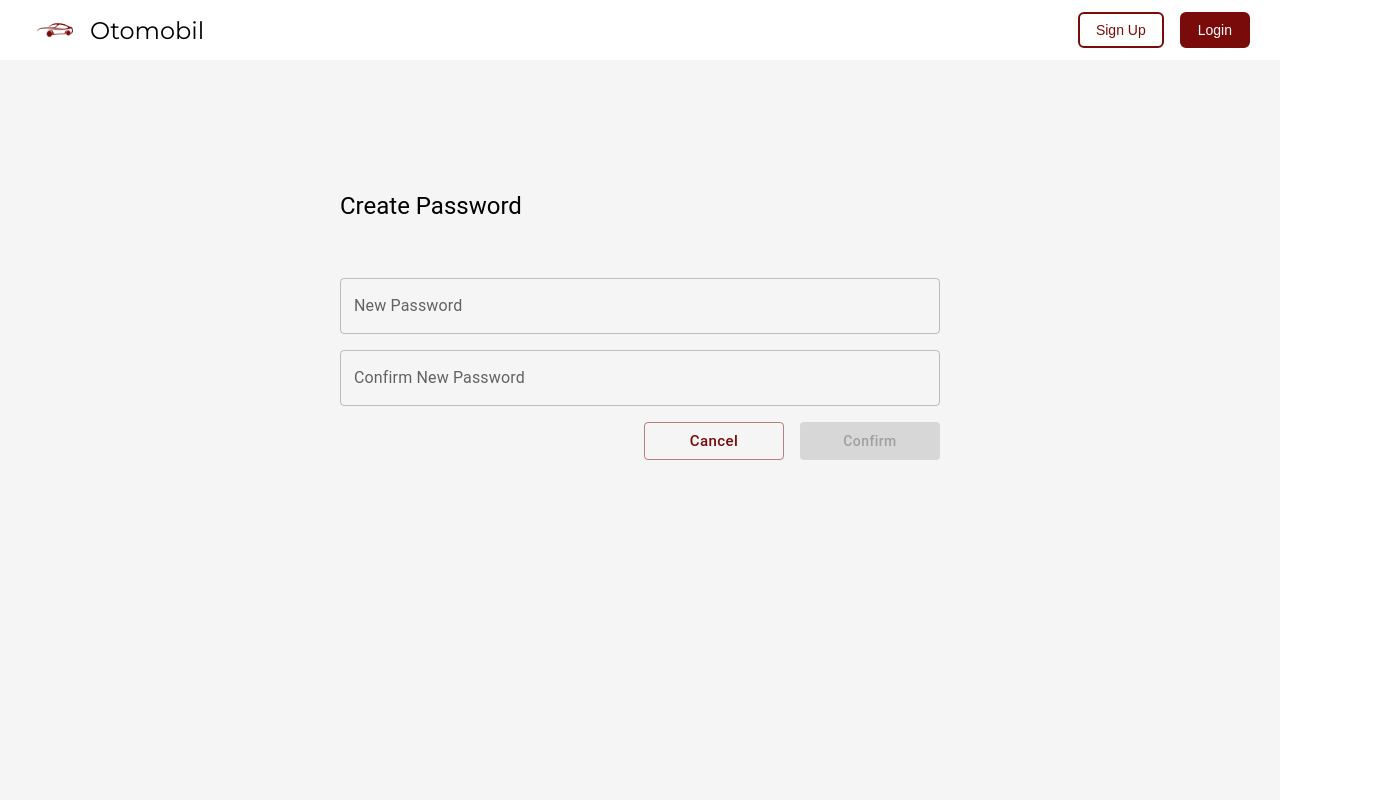
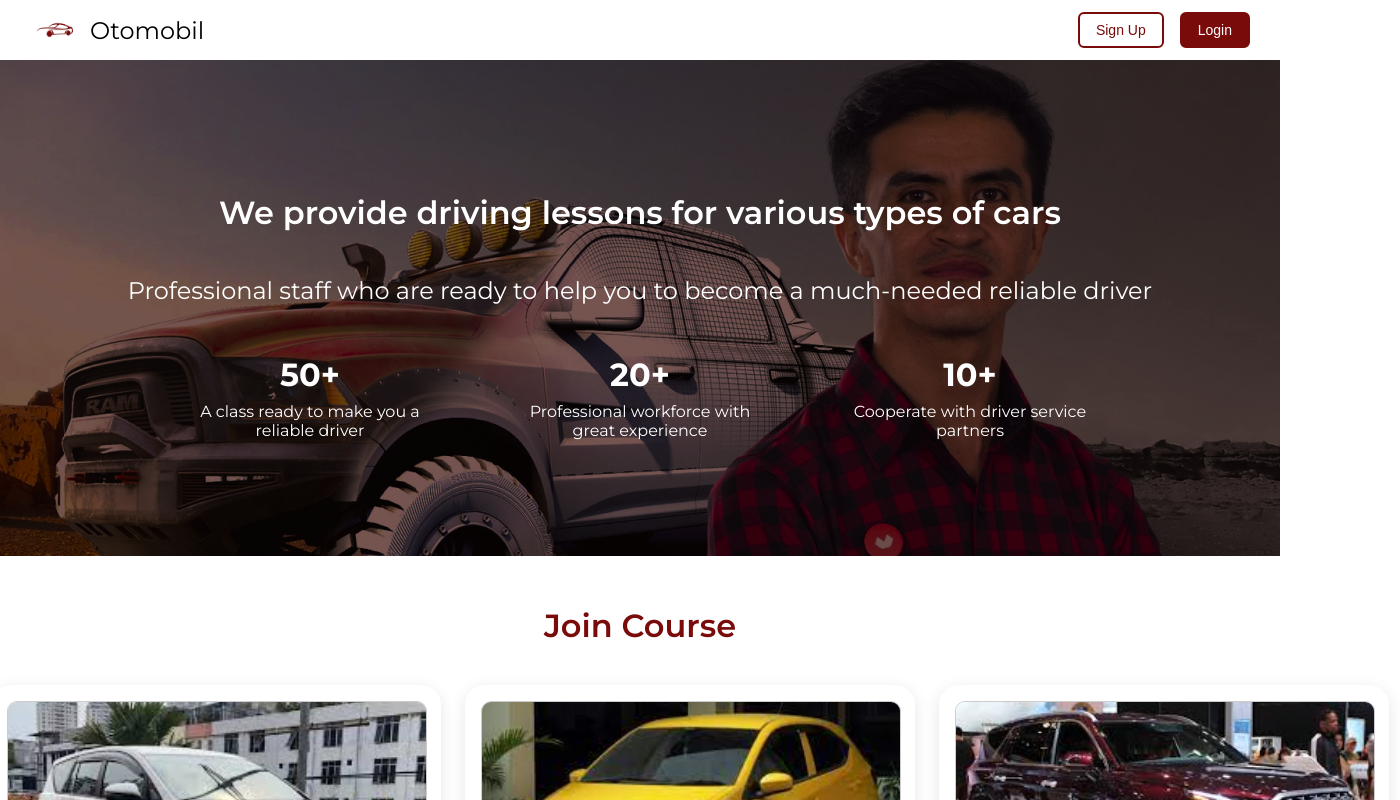
Before and after one commit to kevin33579/tse-team-2-fe, a React (Vite) app: page / in a window 1280 px wide. Shown: the top 800 px of the page, 1400 px wide, since content can reach past the window. Built offline with nearby package versions, Linux system fonts and the light colour scheme.

Commit message:
Update App.jsx

```diff
--- a/src/App.jsx
+++ b/src/App.jsx
@@ -1,12 +1,11 @@
 import Footer from "./components/Footer"
 import Navbar from "./components/navbar"
 import Landing from "./pages/Landing"
-import ResetPasswordEmail from "./pages/ResetPasswordCreatePassword";
 
 function App() {
   return (
     <>
-    <ResetPasswordEmail/>
+    <Landing/>
     </>
   );
 }
```
